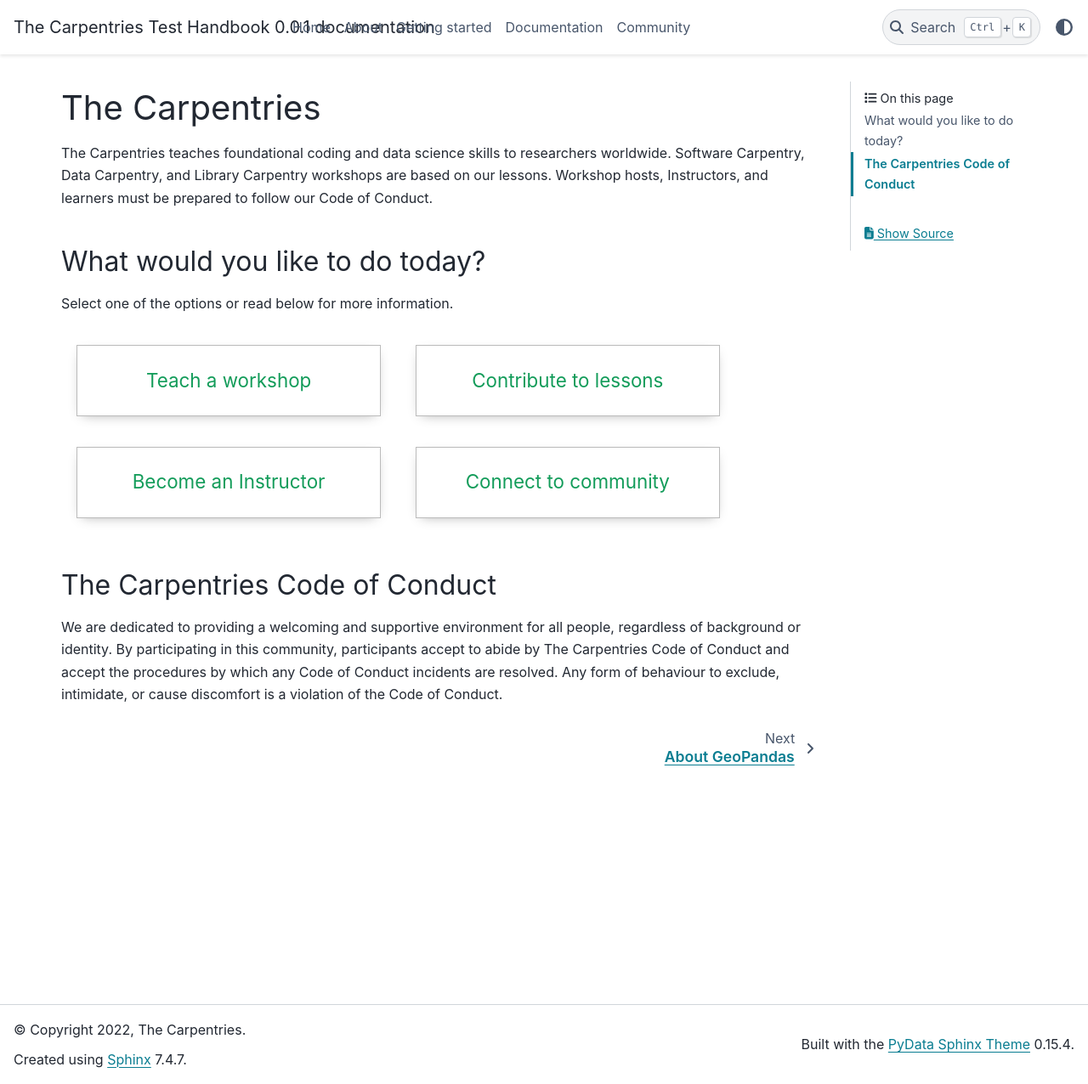
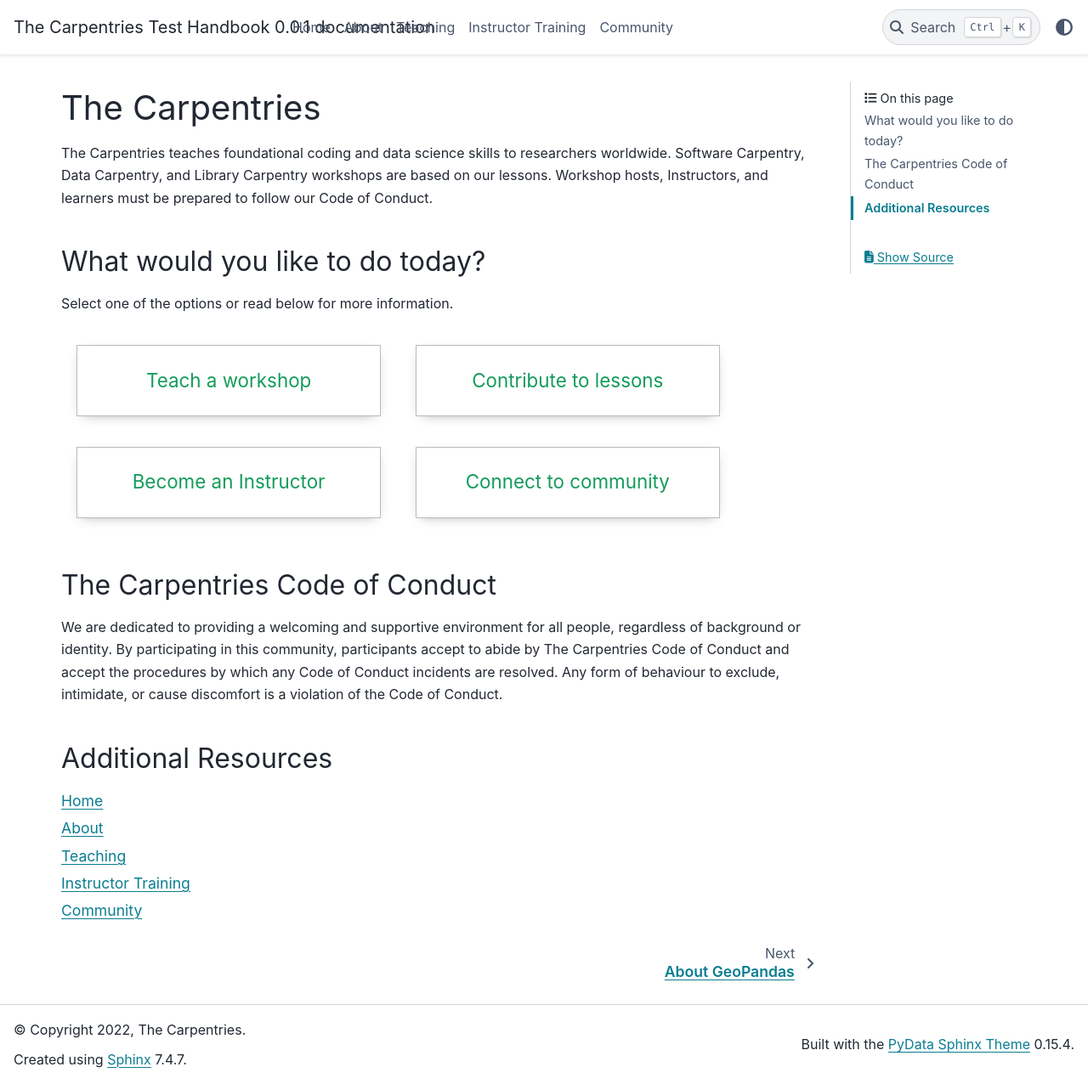
Before and after one commit to carpentries/docs.carpentries.org, a Sphinx documentation site: the page built from source/index.rst, in a window 1280 px wide and 1276 px high. Shown: the whole window at 85% size. Built offline with Sphinx 7.4.7 and the PyData theme 0.15.4, drawn with Linux system fonts in a browser that asks for light colours.

Commit message:
move additional resources section

```diff
--- a/source/index.rst
+++ b/source/index.rst
@@ -10,15 +10,6 @@
 
 Select one of the options or read below for more information.
 
-.. toctree::
-   :hidden:
-
-   Home <self>
-   About <about>
-   Getting started <workshops/teach>
-   Documentation <docs>
-   Community <community>
-
 .. container:: button
 
     :doc:`Teach a workshop<workshops/teach>` :doc:`Contribute to lessons <lessons/contribute>`
@@ -28,3 +19,16 @@
 -----------------------------------
 
 We are dedicated to providing a welcoming and supportive environment for all people, regardless of background or identity. By participating in this community, participants accept to abide by The Carpentries Code of Conduct and accept the procedures by which any Code of Conduct incidents are resolved. Any form of behaviour to exclude, intimidate, or cause discomfort is a violation of the Code of Conduct.
+
+
+Additional Resources
+----------------------
+
+.. toctree::
+   :maxdepth: 1
+
+   Home <self>
+   About <about>
+   Teaching <workshops/teach>
+   Instructor Training <instructor_training/become_instructor>
+   Community <community>
```
